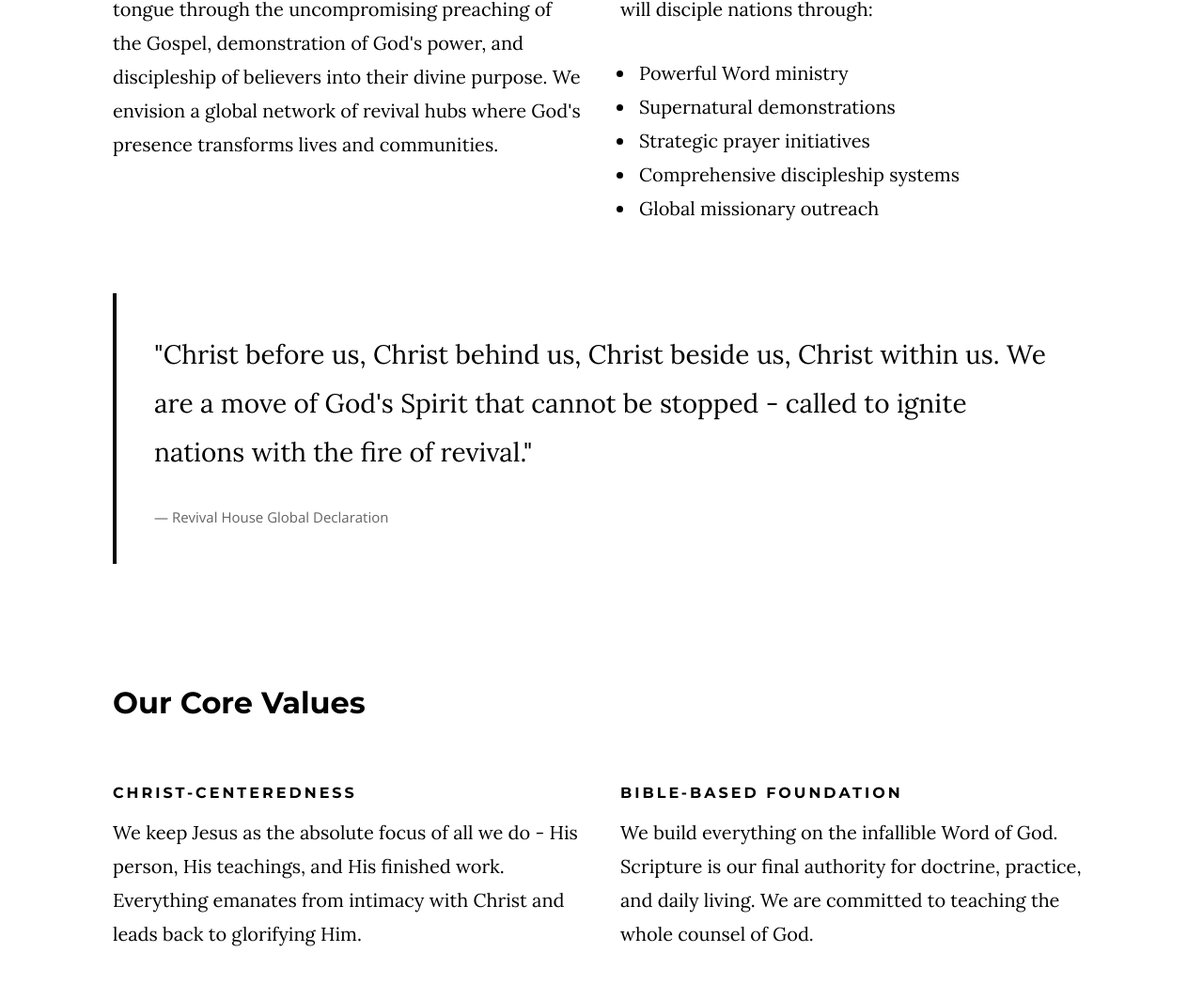
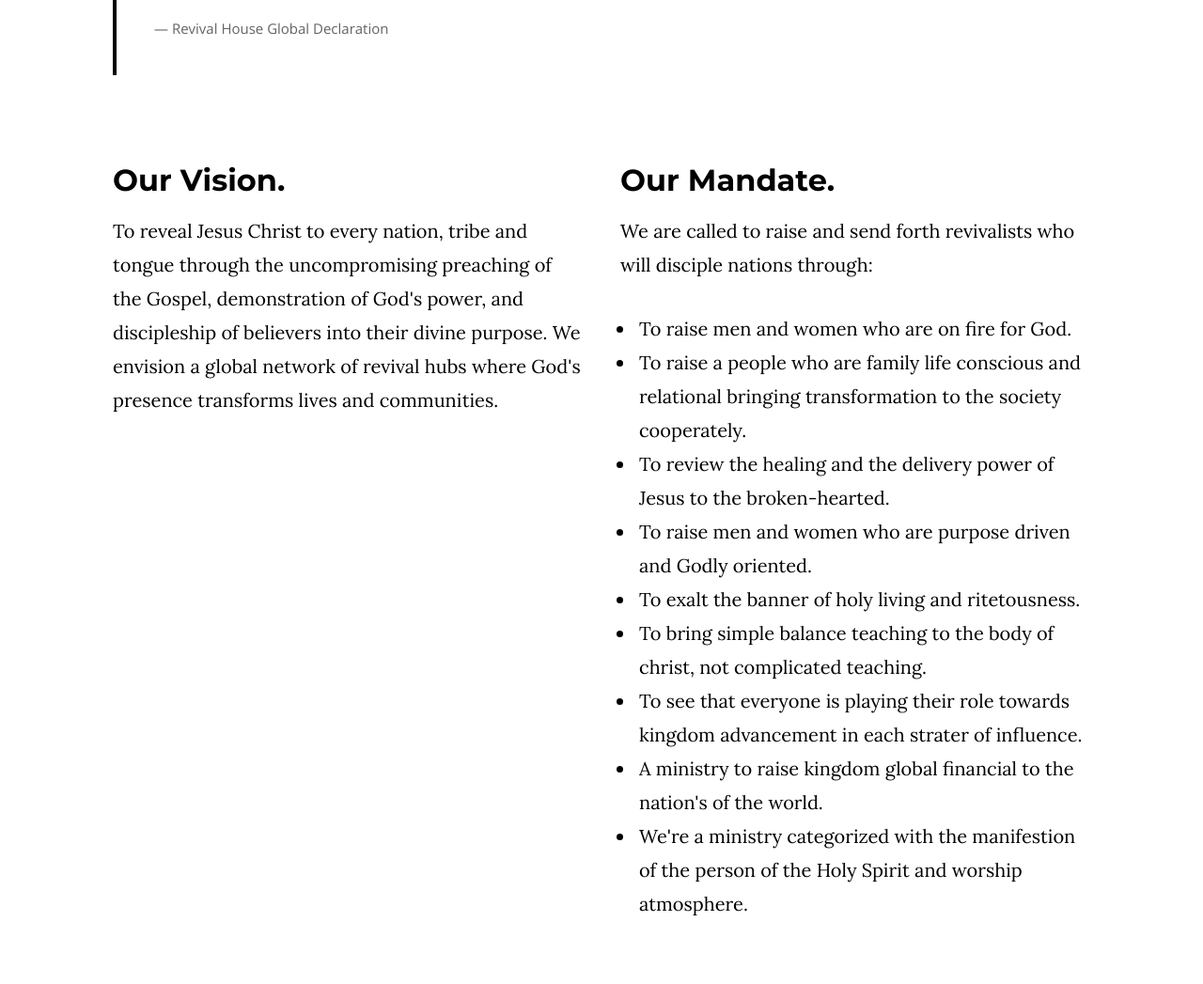
Before and after one commit to RevivalHouseGlobalCentre/RHGC, a website: page about.html in a window 1280 px wide. Shown: the part 1041-2088 px from the top of the page at 94% size. Drawn offline with nearby package versions, Linux system fonts and the light colour scheme.

Commit message:
General Update.

```diff
--- a/about.html
+++ b/about.html
@@ -98,8 +98,17 @@
             <div class="column">
 
                 <p class="lead drop-cap">
-                Revival House Global is a divine movement, called to reveal Jesus to humanity across all nations of the world. We are a global family, chosen by God to disciple billions through the ministry of His Word and prayer. Christ is before us, behind us, beside us, and within us. We are revivalists - carriers of God's presence, rejoicing in the Spirit, and we experience favor everywhere we go.
+                Revival House Global is a divine movement, called to reveal Jesus to humanity across all nations of the world.
                 </p>
+
+                <blockquote cite="https://rhgc.netlify.app/">
+                     <p>
+                We are a global people, called and chosen by God to disciple billions souls across nations of the world through the ministry of God's Word and prayer. We are a move of God's Spirit that can never be stopped - Christ before us, Christ behind us, Christ beside us, and Christ within us. Because we're the revivalists, we rejoice in the spirit, and we experienced favor everywhere we go.
+                </p>
+                <cite>
+                    <a href="#0">Revival House Global Declaration</a>
+                </cite>
+            </blockquote>
 
                 <div class="row">
                     <div class="column large-half medium-full">
@@ -114,26 +123,19 @@
                         <p>
                     We are called to raise and send forth revivalists who will disciple nations through:
                     <ul>
-                        <li>Powerful Word ministry</li>
-                        <li>Supernatural demonstrations</li>
-                        <li>Strategic prayer initiatives</li>
-                        <li>Comprehensive discipleship systems</li>
-                        <li>Global missionary outreach</li>
+                        <li>To raise men and women who are on fire for God.</li>
+                        <li>To raise a people who are family life conscious and relational bringing transformation to the society cooperately.</li>
+                        <li>To review the healing and the delivery power of Jesus to the broken-hearted.</li>
+                        <li>To raise men and women who are purpose driven and Godly oriented.</li>
+                        <li>To exalt the banner of holy living and ritetousness.</li>
+                        <li>To bring simple balance teaching to the body of christ, not complicated teaching.</li>
+                        <li>To see that everyone is playing their role towards kingdom advancement in each strater of influence.</li>
+                        <li>A ministry to raise kingdom global financial to the nation's of the world.</li>
+                        <li>We're a ministry categorized with the manifestion of the person of the Holy Spirit and worship atmosphere.</li>
                     </ul>
                     </p>
                     </div>
                 </div>
-
-                <blockquote cite="https://rhgc.netlify.app/">
-                     <p>
-                "Christ before us, Christ behind us, Christ beside us, Christ within us. We are a move of God's Spirit that cannot be stopped - called to ignite nations with the fire of revival."
-                </p>
-                <cite>
-                    <a href="#0">Revival House Global Declaration</a>
-                </cite>
-            </blockquote>
-
-            <br>
 
             <h2>Our Core Values</h2>
             <div class="row block-large-1-2 block-1000-full block-list">
```
Also changed, not shown: apostle-mike-ajie.html (+1 -1 lines), index.html (+10 -4 lines), package.json (+10 -10 lines).
